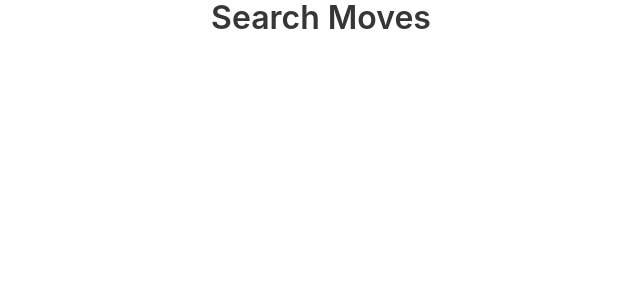
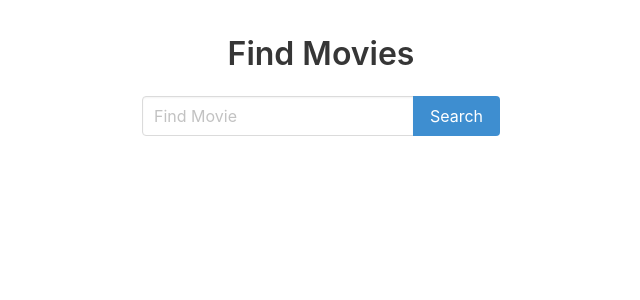
Before and after one commit to vilfrack/SearchMovie-, a React (Create React App) app in the folder search-movies/: page / in a window 1280 px wide. Shown: the top 300 px of the page, without its empty margins (319-959 px from the left). Built offline with nearby package versions, Linux system fonts and the light colour scheme.

Commit message:
add search component

```diff
--- a/search-movies/src/App.css
+++ b/search-movies/src/App.css
@@ -1,38 +1,9 @@
 .App {
   text-align: center;
+  padding: 36px;
 }
 
-.App-logo {
-  height: 40vmin;
-  pointer-events: none;
+.SearchForm-wrapper{
+  display: flex;
+  justify-content: center;
 }
-
-@media (prefers-reduced-motion: no-preference) {
-  .App-logo {
-    animation: App-logo-spin infinite 20s linear;
-  }
-}
-
-.App-header {
-  background-color: #282c34;
-  min-height: 100vh;
-  display: flex;
-  flex-direction: column;
-  align-items: center;
-  justify-content: center;
-  font-size: calc(10px + 2vmin);
-  color: white;
-}
-
-.App-link {
-  color: #61dafb;
-}
-
-@keyframes App-logo-spin {
-  from {
-    transform: rotate(0deg);
-  }
-  to {
-    transform: rotate(360deg);
-  }
-}
--- a/search-movies/src/App.js
+++ b/search-movies/src/App.js
@@ -3,12 +3,17 @@
 import 'bulma/css/bulma.css'
 
 import { Title } from './components/Title'
+import { SearchForm } from './components/SearchForm'
 
 class App extends Component {
   render() {
     return (
       <div className="App">
-        <Title>Search Moves</Title>
+        <Title>Find Movies</Title>
+        <div className='SearchForm-wrapper'>
+          <SearchForm />
+        </div>
+
       </div>
     );
   }
--- /dev/null
+++ b/search-movies/src/components/SearchForm.js
@@ -0,0 +1,33 @@
+import React, { Component } from 'react'
+
+export class SearchForm extends Component {
+    state = {
+        inputMovie:''
+    }
+
+    _handleChange = (e) =>{
+        this.setState({inputMovie: e.target.value})
+    }
+
+    _handleSubmit = (e) =>{
+        e.preventDefault()
+        alert(this.state.inputMovie)
+    }
+
+    render () {
+        return(
+            <form onSubmit= {this._handleSubmit}>
+                <div className="field has-addons">
+                    <div className="control">
+                        <input className="input" type="text" placeholder="Find Movie" onChange={this._handleChange}/>
+                    </div>
+                    <div className="control">
+                        <button className="button is-info">
+                        Search
+                        </button>
+                    </div>
+                </div>
+            </form>
+        )
+    }
+}
```
